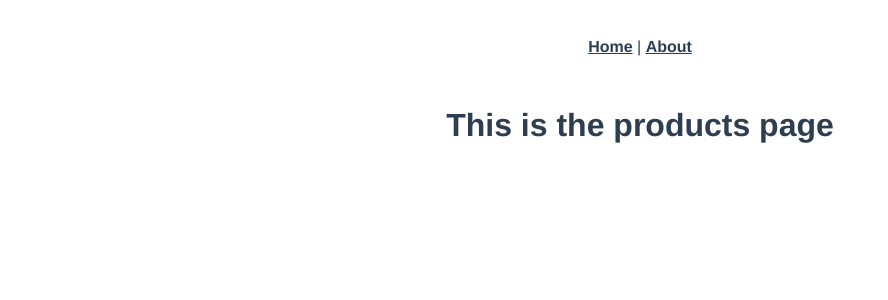
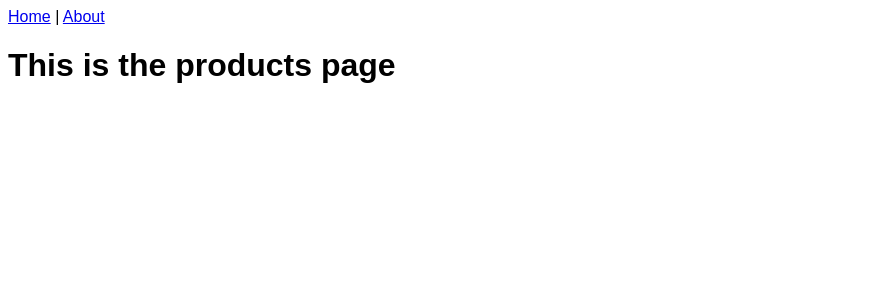
Before and after one commit to Galilea-Ivy/m05-tutorial-garcia, a Vue app: page /products in a window 1280 px wide. Shown: the top 300 px of the page, without its empty margins (0-888 px from the left). Built offline with nearby package versions, Linux system fonts and the light colour scheme.

Commit message:
changed the style in App.vue

```diff
--- a/src/App.vue
+++ b/src/App.vue
@@ -7,24 +7,26 @@
 </template>
 
 <style>
-#app {
-  font-family: Avenir, Helvetica, Arial, sans-serif;
-  -webkit-font-smoothing: antialiased;
-  -moz-osx-font-smoothing: grayscale;
-  text-align: center;
-  color: #2c3e50;
-}
+  * {
+    box-sizing: border-box;
+    font-family: Arial;
+  }
 
-nav {
-  padding: 30px;
-}
+  #page-wrap {
+    margin: auto;
+    max-width: 800px;
+    min-height: 100vh;
+  }
 
-nav a {
-  font-weight: bold;
-  color: #2c3e50;
-}
-
-nav a.router-link-exact-active {
-  color: #42b983;
-}
+  button {
+    background-color: black;
+    border: none;
+    border-radius: 8px;
+    color: white;
+    cursor: pointer;
+    font-size: 16px;
+    font-weight: bold;
+    outline: 0;
+    padding: 16px;
+  }
 </style>
```
